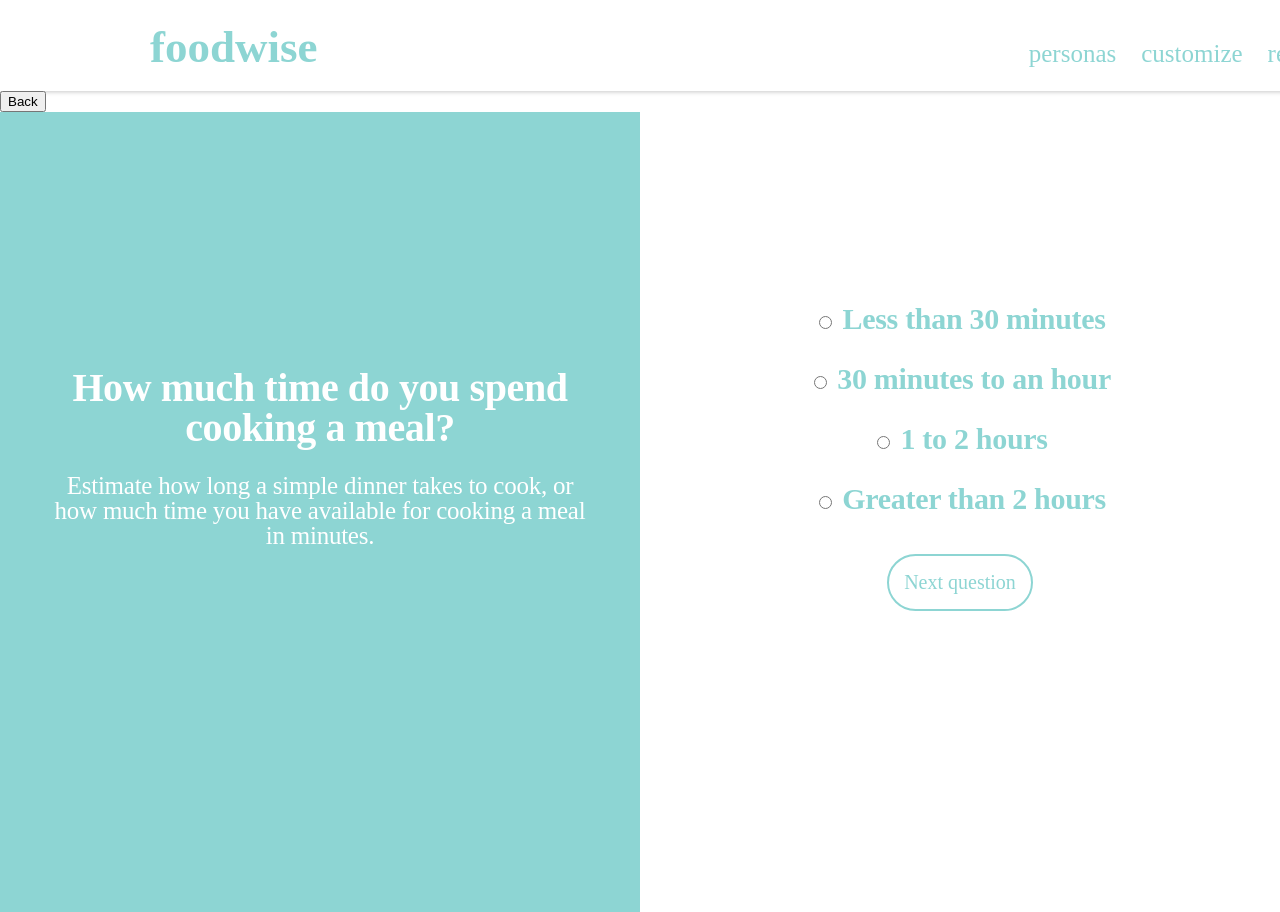
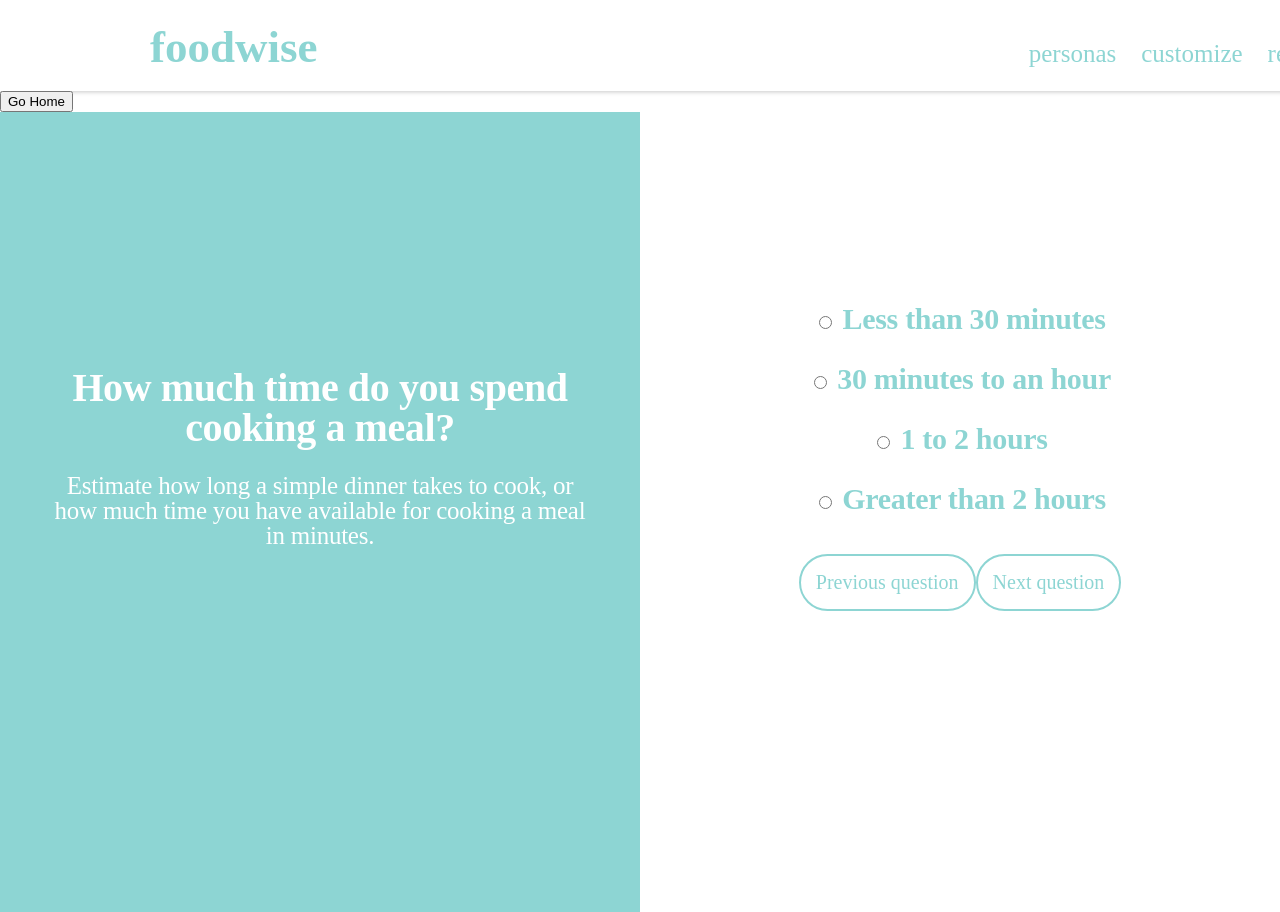
Before and after one commit to bstanfield/mealplanner, a React (Create React App) app: page /survey in a window 1280 px wide. Both pictures are taken after a click on the element "Next question". Shown: the top 912 px of the page. Built offline with nearby package versions, Linux system fonts and the light colour scheme; a web font is replaced by a local one.

Commit message:
back buttons work more or less

```diff
--- a/src/components/BackButton.js
+++ b/src/components/BackButton.js
@@ -35,7 +35,7 @@ class BackButton extends Component {
       <button
         className="button icon-left"
         onClick={() => this.setState({goBack: true})}>
-          Back
+          {this.props.name? this.props.name : "Back"}
       </button>
     )
   }
--- a/src/components/Survey.js
+++ b/src/components/Survey.js
@@ -45,7 +45,7 @@ class Survey extends Component {
               label: '> $15'
             }
           ],
-          answer: '',
+          answer: '15',
         },
         {
           q: 'How much time do you spend cooking a meal?',
@@ -68,7 +68,7 @@ class Survey extends Component {
               label: 'Greater than 2 hours'
             }
           ],
-          answer: '',
+          answer: '500',
         },
         {
           q: 'Do you have any dietary preferences?',
@@ -102,7 +102,7 @@ class Survey extends Component {
               label: 'Pescatarian'
             }
           ],
-          answer: '',
+          answer: '0',
         },
       ],
       index: 0,
@@ -113,6 +113,13 @@ class Survey extends Component {
 
   updateIndex = () => {
     const newIndex = this.state.index + 1;
+    this.setState(
+      { index: newIndex }
+    )
+  }
+
+  backIndex = () => {
+    const newIndex = this.state.index - 1;
     this.setState(
       { index: newIndex }
     )
@@ -151,6 +158,12 @@ class Survey extends Component {
           )}
         </form>
         {
+          (this.state.index >= 1)
+          ? (<div onClick={ this.backIndex } className="btn fit-content">
+                Previous question
+              </div>) : ''
+        }
+        {
           (this.state.index + 1) === this.state.questions.length
           ? (
             <div onClick={() => this.setState({ isComplete: true })} className="btn fit-content">
@@ -163,6 +176,7 @@ class Survey extends Component {
             </div>
             )
         }
+
       </div>
     </div>
 
@@ -196,7 +210,7 @@ class Survey extends Component {
     return(
       <div>
       <Nav />
-      <BackButton />
+      <BackButton name="Go Home" />
       <div className="surveycontainer">
        { this.renderSurveyQuestion(this.state.questions[this.state.index]) }
       </div>
```
